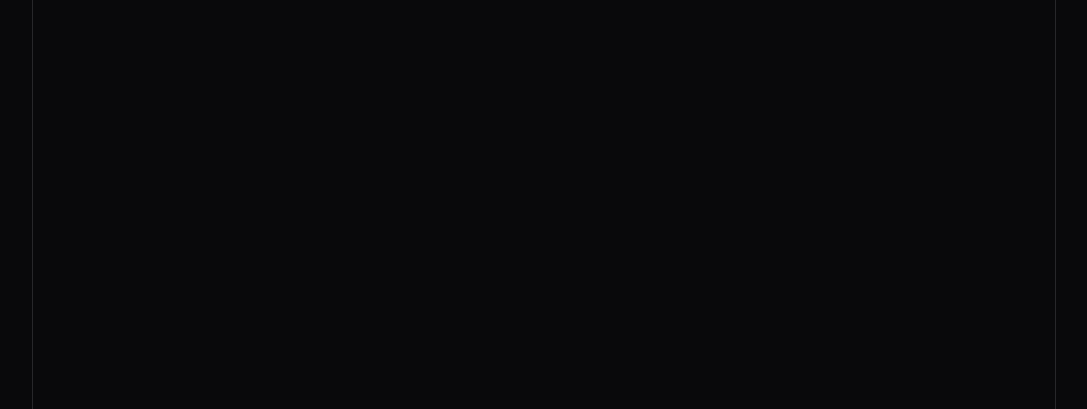
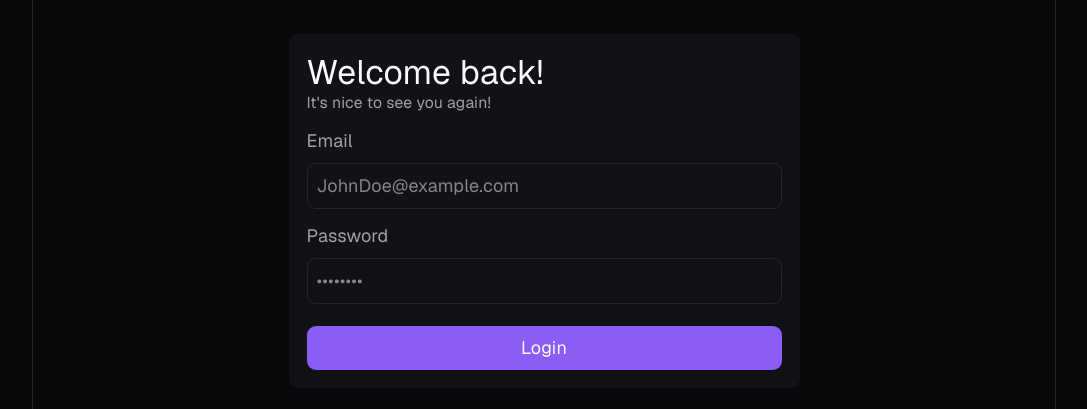
Before and after one commit to ATLAS129/QuizOps, a React (Vite) app in the folder apps/frontend/: page /login in a window 1280 px wide. Before the commit this address had no page. Shown: the part 189-598 px from the top of the page, without its empty margins (96-1183 px from the left). Built offline with nearby package versions, Linux system fonts and the light colour scheme; no server answers.

Commit message:
feat: added login

```diff
--- /dev/null
+++ b/apps/frontend/src/api/auth.ts
@@ -0,0 +1,44 @@
+import { apiFetch } from "../lib/fetchClient";
+
+export async function fetchCurrentUser() {
+  const check = () => apiFetch("/users/me", { credentials: "include" });
+
+  let res = await check();
+
+  if (res.status === 401) {
+    const refreshRes = await apiFetch("/auth/refresh", {
+      method: "POST",
+      credentials: "include",
+    });
+
+    if (refreshRes.ok) {
+      res = await check();
+    } else {
+      return null;
+    }
+  }
+
+  return res;
+}
+
+export const login = async (data: { email: string; password: string }) =>
+  apiFetch("/auth/login", {
+    method: "POST",
+    body: JSON.stringify(data),
+  });
+
+export const signup = async (data: {
+  email: string;
+  name: string;
+  password: string;
+  repeatPassword: string;
+}) => {
+  if (data.password !== data.repeatPassword) {
+    throw new Error("Passwords do not match");
+  }
+
+  return apiFetch("/auth/signup", {
+    method: "POST",
+    body: JSON.stringify(data),
+  });
+};
--- /dev/null
+++ b/apps/frontend/src/components/ProtectedRoute.tsx
@@ -0,0 +1,13 @@
+import { Navigate } from "react-router";
+import { useCurrentUser } from "../hooks/useAuth";
+
+export default function ProtectedRoute({ children }: { children: any }) {
+  const { isLoading, isError } = useCurrentUser();
+
+  if (isLoading) return <p>Loading</p>;
+  if (isError) {
+    return <Navigate to="/login" replace />;
+  }
+
+  return children;
+}
--- /dev/null
+++ b/apps/frontend/src/components/PublicRoute.tsx
@@ -0,0 +1,11 @@
+import { Navigate } from "react-router";
+import { useCurrentUser } from "../hooks/useAuth";
+
+export default function PublicRoute({ children }: { children: any }) {
+  const { data: user, isLoading, isError } = useCurrentUser();
+
+  if (isLoading) return <p>Loading...</p>;
+  if (user && !isError) return <Navigate to="/" replace />;
+
+  return children;
+}
--- /dev/null
+++ b/apps/frontend/src/hooks/useAuth.ts
@@ -0,0 +1,31 @@
+import { useMutation, useQuery, useQueryClient } from "@tanstack/react-query";
+import { fetchCurrentUser, login } from "../api/auth";
+
+export function useCurrentUser() {
+  return useQuery({
+    queryKey: ["auth", "me"],
+    queryFn: fetchCurrentUser,
+    retry: false,
+    staleTime: Infinity,
+  });
+}
+
+export function useLogin() {
+  const queryClient = useQueryClient();
+  return useMutation({
+    mutationFn: login,
+    onSuccess: (user) => {
+      queryClient.setQueryData(["auth", "me"], user);
+    },
+  });
+}
+
+// export function useSignup() {
+//   const queryClient = useQueryClient();
+//   return useMutation({
+//     mutationFn: login,
+//     onSuccess: (user) => {
+//       queryClient.setQueryData(["auth", "me"], user);
+//     },
+//   });
+// }
--- /dev/null
+++ b/apps/frontend/src/layouts/AuthLayout.tsx
@@ -0,0 +1,13 @@
+import { Outlet } from "react-router";
+
+const AuthLayout = () => {
+  return (
+    <>
+      <div className="flex items-center justify-center min-h-screen">
+        <Outlet />
+      </div>
+    </>
+  );
+};
+
+export default AuthLayout;
--- /dev/null
+++ b/apps/frontend/src/lib/fetchClient.ts
@@ -0,0 +1,13 @@
+const BASE_URL = "http://localhost:3000";
+
+export async function apiFetch(path: string, options: any = {}) {
+  const res = await fetch(`${BASE_URL}${path}`, {
+    ...options,
+    credentials: "include",
+    headers: { "Content-Type": "application/json", ...options.headers },
+  });
+
+  if (!res.ok) throw new Error("Something went wrong.");
+
+  return res.json();
+}
--- a/apps/frontend/src/main.tsx
+++ b/apps/frontend/src/main.tsx
@@ -3,9 +3,22 @@ import { createRoot } from "react-dom/client";
 import "./index.css";
 import App from "./App.tsx";
 import { BrowserRouter } from "react-router";
-import { QueryClient, QueryClientProvider } from "@tanstack/react-query";
+import {
+  QueryCache,
+  QueryClient,
+  QueryClientProvider,
+} from "@tanstack/react-query";
 
-const queryClient = new QueryClient();
+const queryClient = new QueryClient({
+  queryCache: new QueryCache({
+    onError: (error) => {
+      if (error.message === "SESSION_EXPIRED") {
+        queryClient.setQueryData(["auth", "me"], null);
+        window.location.href = "/login";
+      }
+    },
+  }),
+});
 
 createRoot(document.getElementById("root")!).render(
   <StrictMode>
--- /dev/null
+++ b/apps/frontend/src/pages/LoginPage.tsx
@@ -0,0 +1,69 @@
+import { useState } from "react";
+import { useLogin } from "../hooks/useAuth";
+import { useNavigate } from "react-router";
+
+const LoginPage = () => {
+  const navigate = useNavigate();
+
+  const [formData, setFormData] = useState({ email: "", password: "" });
+
+  const { mutate } = useLogin();
+
+  async function handleSubmit(e: any) {
+    e.preventDefault();
+
+    mutate(formData, { onSuccess: () => navigate("/", { replace: true }) });
+  }
+
+  return (
+    <div className="w-1/2 bg-bg-surface p-4 rounded-lg">
+      <h1 className="text-3xl text-left">Welcome back!</h1>
+      <h2 className="text-sm text-left text-text-muted">
+        It's nice to see you again!
+      </h2>
+      <form onSubmit={handleSubmit}>
+        <div className="flex flex-col items-start gap-2 pt-3">
+          <label htmlFor="email" className="text-text-muted">
+            Email
+          </label>
+          <input
+            type="email"
+            id="email"
+            value={formData.email}
+            onChange={(e) =>
+              setFormData((curr) => ({
+                ...curr,
+                email: e.target.value,
+              }))
+            }
+            className="w-full border-border-color border rounded-lg px-2 py-2"
+            placeholder="JohnDoe@example.com"
+          />
+        </div>
+        <div className="flex flex-col items-start gap-2 pt-3">
+          <label htmlFor="password" className="text-text-muted">
+            Password
+          </label>
+          <input
+            type="password"
+            id="password"
+            value={formData.password}
+            onChange={(e) =>
+              setFormData((curr) => ({
+                ...curr,
+                password: e.target.value,
+              }))
+            }
+            className="w-full border-border-color border rounded-lg px-2 py-2"
+            placeholder="••••••••"
+          />
+        </div>
+        <button className="w-full flex justify-center items-center mx-auto py-2 px-32 bg-accent-primary hover:bg-accent-hover cursor-pointer rounded-lg mt-5">
+          Login
+        </button>
+      </form>
+    </div>
+  );
+};
+
+export default LoginPage;
--- a/apps/frontend/src/routes/AppRoutes.tsx
+++ b/apps/frontend/src/routes/AppRoutes.tsx
@@ -1,12 +1,34 @@
 import { Routes, Route } from "react-router";
 import MainLayout from "../layouts/MainLayout";
 import MainPage from "../pages/MainPage";
+import AuthLayout from "../layouts/AuthLayout";
+import LoginPage from "../pages/LoginPage";
+import ProtectedRoute from "../components/ProtectedRoute";
+import PublicRoute from "../components/PublicRoute";
 
 const AppRoutes = () => {
   return (
     <Routes>
       <Route element={<MainLayout />}>
-        <Route path="/" element={<MainPage />} />
+        <Route
+          path="/"
+          element={
+            <ProtectedRoute>
+              <MainPage />
+            </ProtectedRoute>
+          }
+        />
+      </Route>
+
+      <Route element={<AuthLayout />}>
+        <Route
+          path="/login"
+          element={
+            <PublicRoute>
+              <LoginPage />
+            </PublicRoute>
+          }
+        />
       </Route>
     </Routes>
   );
```
Also changed, not shown: 1 other file (tests, documents, lock files or other folders).
